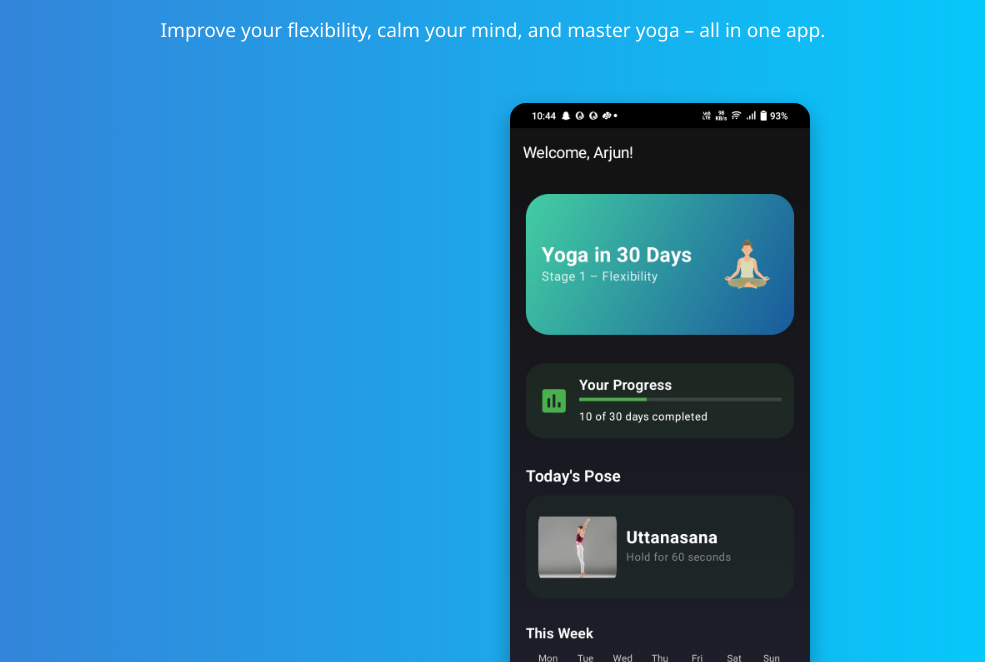
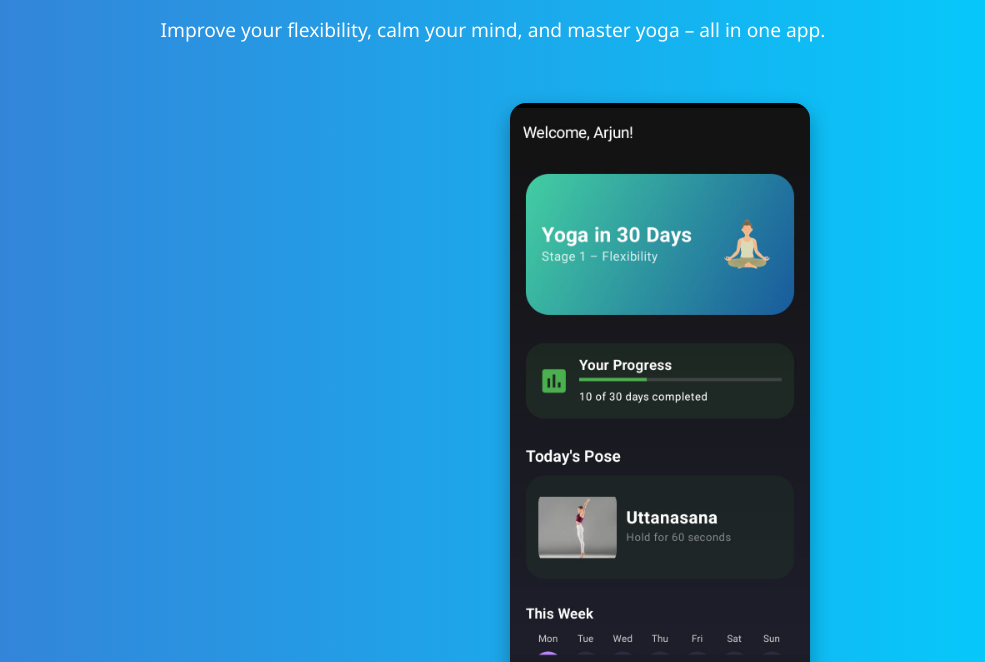
Before and after one commit to tuber-cell/YogaAsanaDownloads, a plain HTML site: page index.html in a window 1280 px wide. Shown: the part 120-782 px from the top of the page, without its empty margins (147-1132 px from the left). Drawn offline with Linux system fonts and the light colour scheme.

Commit message:
Update index.html

```diff
--- a/index.html
+++ b/index.html
@@ -13,7 +13,7 @@
 
     <a href="https://github.com/tuber-cell/YogaAsanaDownloads/releases/download/v1.0.0/YogaAsana.apk" class="download-button" download>⬇ Download YogaAsana APK</a>
 
-    <img src="yogaimage.jpg" alt="YogaAsana App Preview" class="app-image">
+    <img src="yoga-screenshot.jpg" alt="YogaAsana App Preview" class="app-image">
 
     <div class="instructions">
       <h2>How to Install YogaAsana APK:</h2>
```
